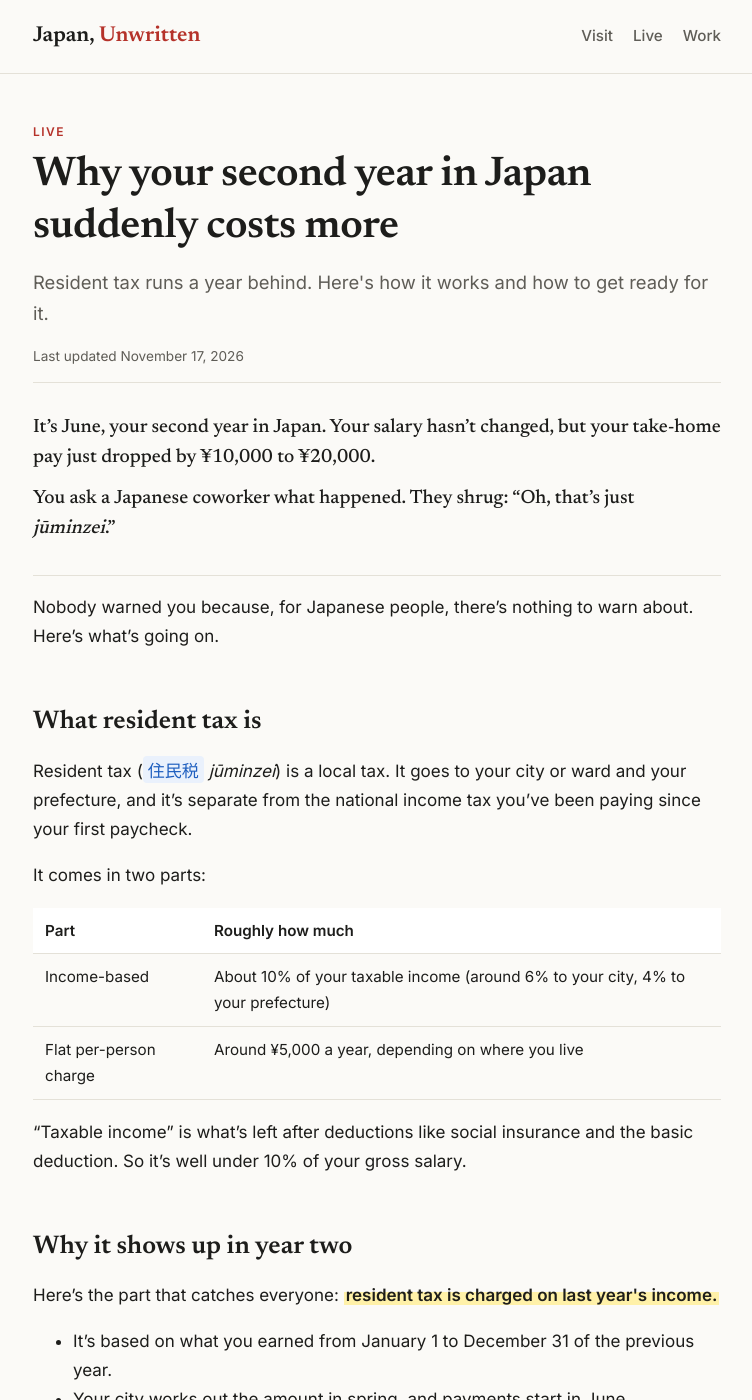
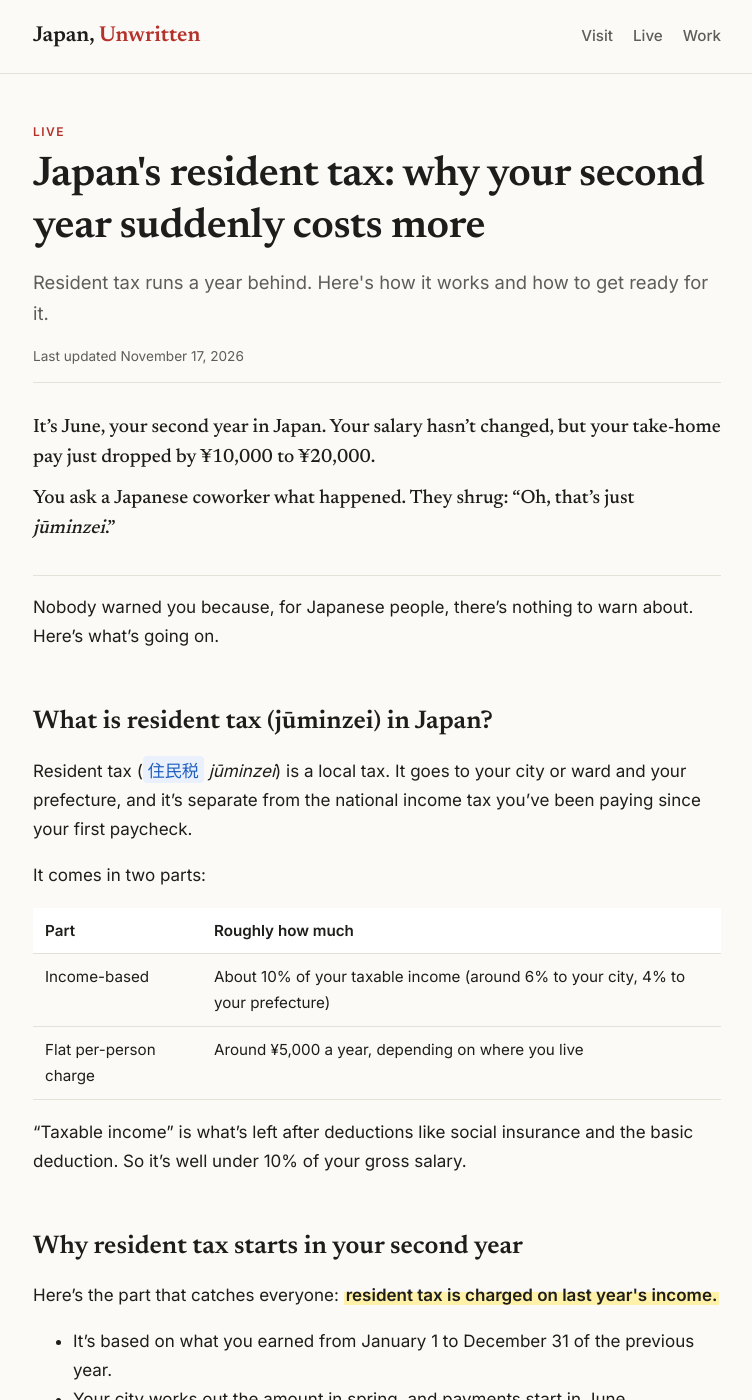
Before and after one commit to unwritten-japan-14kw/unwritten-japan-14kw.github.io, a Jekyll site: the page built from _posts/2026-11-17-resident-tax-second-year.md, in a window 1280 px wide and 1400 px high. Shown: the whole window, without its empty margins (263-1015 px from the left). Built offline with Jekyll 4.4.1, drawn with Linux system fonts in a browser that asks for light colours; some of the changed text lies outside the part shown.

Commit message:
Tune titles, descriptions and headings for search; add keyword rule
Co-Authored-By: Claude Opus 5.5 <noreply@anthropic.com>
Claude-Session: https://claude.ai/code/session_0134WxQN3gDRuoMG5XFYdXtK

```diff
--- a/_posts/2026-11-17-resident-tax-second-year.md
+++ b/_posts/2026-11-17-resident-tax-second-year.md
@@ -1,9 +1,10 @@
 ---
-title: "Why your second year in Japan suddenly costs more"
+title: "Japan's resident tax: why your second year suddenly costs more"
+keyword: "resident tax Japan"
 subtitle: "Resident tax runs a year behind. Here's how it works and how to get ready for it."
 categories: live
 last_updated: 2026-11-17
-description: "Your take-home pay dropped in June of your second year in Japan? That's resident tax (jūminzei). Why it arrives late, how much it is, and what to do."
+description: "Your take-home pay dropped in June of your second year in Japan? That's resident tax (jūminzei). Why it arrives a year late, how much it is, and what to do if you're leaving Japan."
 ---
 
 <div class="scene" markdown="1">
@@ -14,7 +15,7 @@ You ask a Japanese coworker what happened. They shrug: "Oh, that's just *jūminz
 
 Nobody warned you because, for Japanese people, there's nothing to warn about. Here's what's going on.
 
-## What resident tax is
+## What is resident tax (jūminzei) in Japan?
 
 Resident tax (<span class="jp">住民税</span> *jūminzei*) is a local tax. It goes to your city or ward and your prefecture, and it's separate from the national income tax you've been paying since your first paycheck.
 
@@ -27,7 +28,7 @@ It comes in two parts:
 
 "Taxable income" is what's left after deductions like social insurance and the basic deduction. So it's well under 10% of your gross salary.
 
-## Why it shows up in year two
+## Why resident tax starts in your second year
 
 Here's the part that catches everyone: <mark>resident tax is charged on last year's income.</mark>
 
@@ -48,13 +49,13 @@ Say you arrive in April 2025 and start work:
 
 Nothing went wrong. The system just runs a year behind.
 
-## How you pay it
+## How to pay resident tax
 
 **If you're employed**, your company takes it out of your salary in 12 monthly chunks, from June to the following May. This is called special collection (*tokubetsu chōshū*). You'll get a slip showing the amount around May or June.
 
 **If you're self-employed, freelance, or your employer doesn't handle it**, your city mails you payment slips in June. This is ordinary collection (*futsū chōshū*). You can usually pay in four installments (often June, August, October and January) or all at once, at a convenience store, a bank, or through an app in many cities.
 
-## So how much is it?
+## How much is resident tax in Japan?
 
 A rough example: you're single, earning ¥4,000,000 a year, with the standard deductions. Your resident tax would come to around ¥170,000 to ¥180,000 a year. That's about ¥14,000 to ¥15,000 a month.
 
@@ -64,7 +65,7 @@ Your real number depends on your deductions, dependents and city. Use this as a
 
 If you're on National Health Insurance (<span class="jp">国民健康保険</span> *kokumin kenkō hoken*) instead of a company plan, your premiums are also based on last year's income. They often go up in June of year two, at the same time as resident tax.
 
-## If you're leaving Japan
+## Resident tax when you leave Japan
 
 Because the tax is a year behind, people often leave Japan still owing some.
 
@@ -91,7 +92,7 @@ Because the tax is a year behind, people often leave Japan still owing some.
 
 Most Japanese people start full-time work right after school, so they get their one "free" first year at about 22 and forget all about it. After that, resident tax is just one line on their payslip. It isn't a secret. It just never seems worth explaining.
 
-## Quick answers
+## Quick answers about resident tax
 
 **Is resident tax the same as income tax?**
 No. Income tax is national and comes out of your pay from day one. Resident tax is local and runs a year behind.
```
Also changed, not shown: STYLE.md (+10 -0 lines), _posts/2026-11-17-bank-account-six-month-rule.md (+9 -8 lines).
